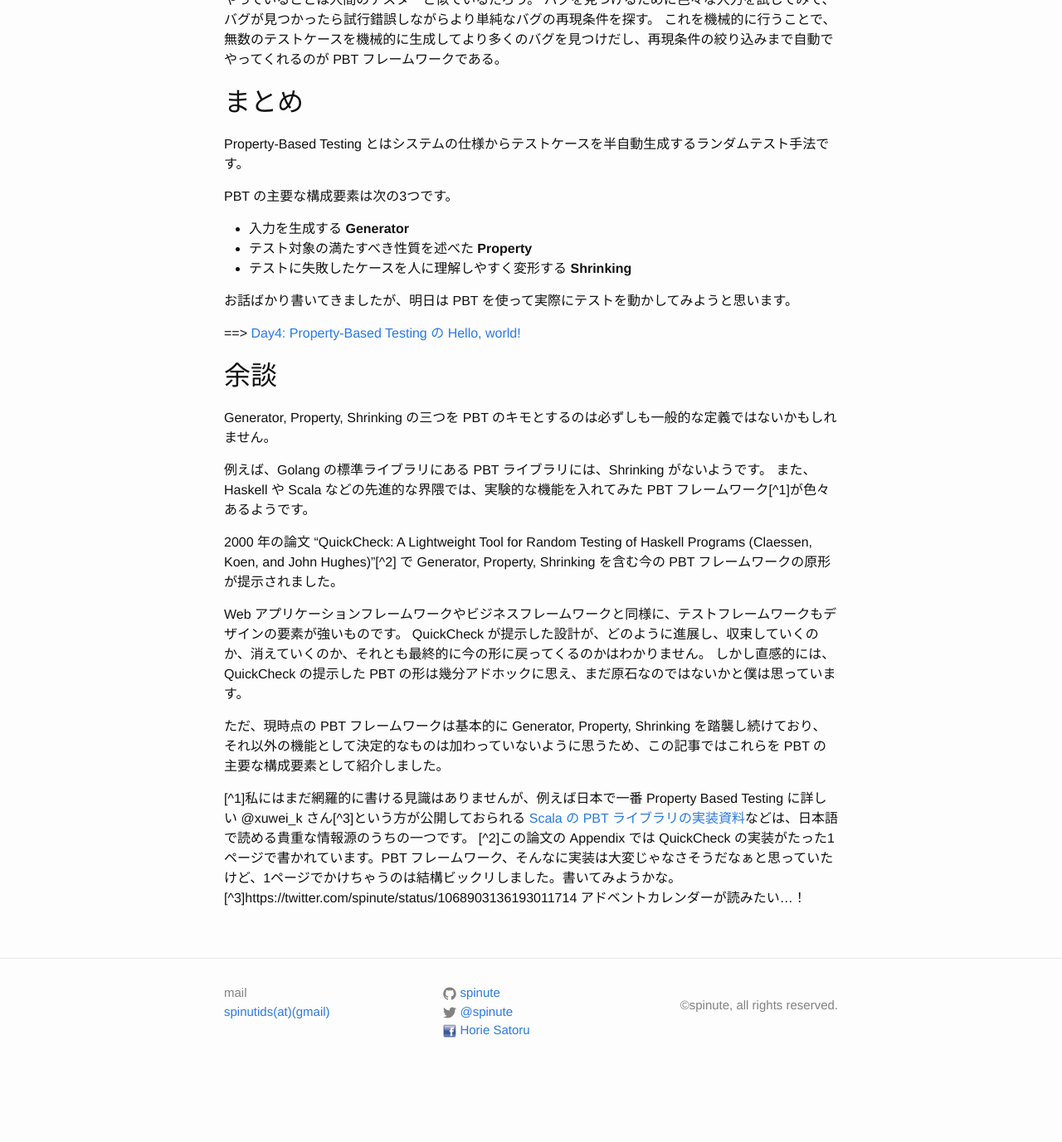
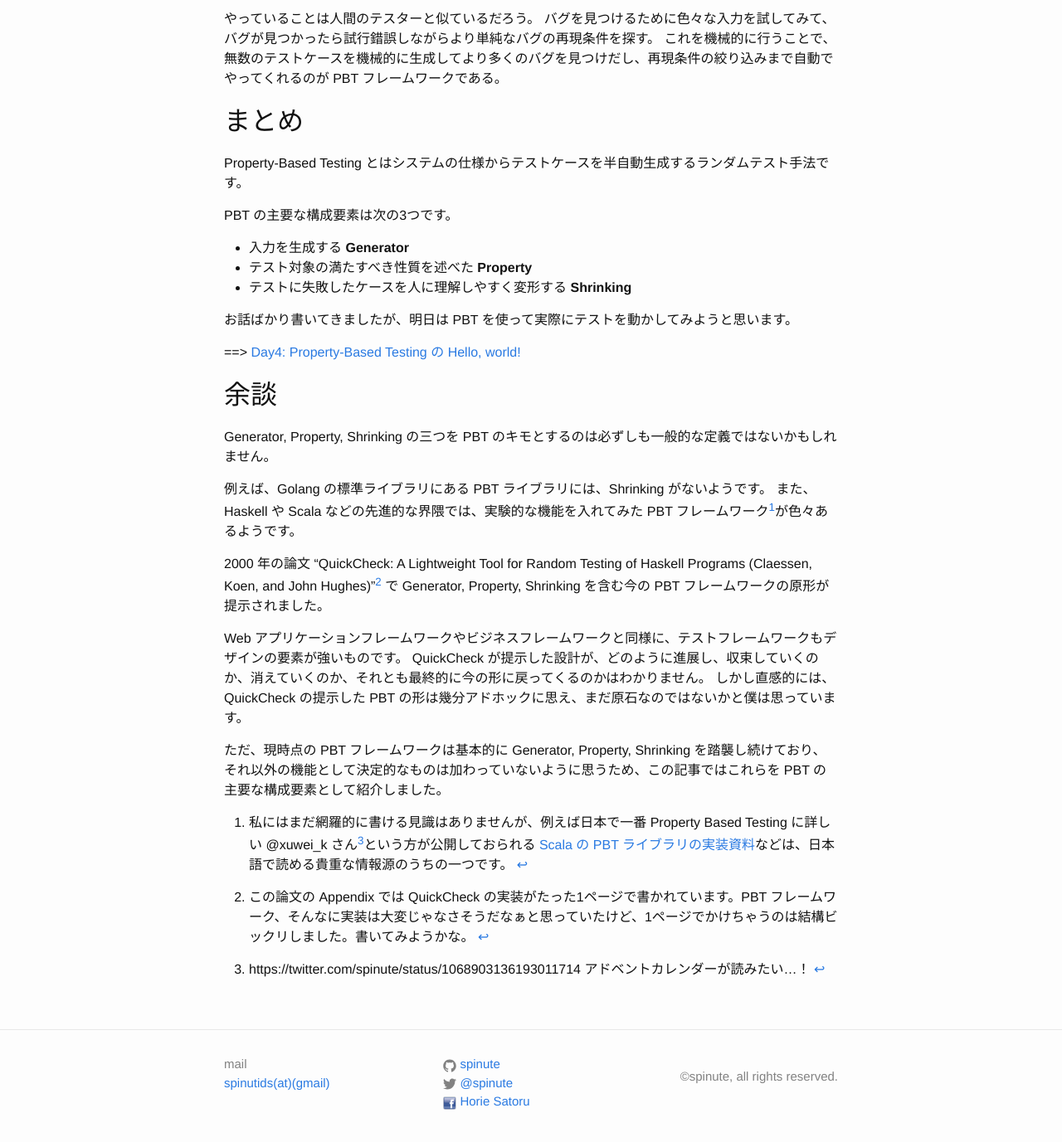
Before and after one commit to spinute/spinute.github.io, a Jekyll site: the page built from _posts/2018-12-03-PBT-day3.md, in a window 1280 px wide and 1400 px high, scrolled down 2510 px. Shown: the top 1377 px of the window at 83% size. Built offline with Jekyll 4.4.1, drawn with Linux system fonts in a browser that asks for light colours; before the commit the page ends 3824 px from its top, so only the background shows below that.

Commit message:
smallfix

````diff
--- a/_posts/2018-12-03-PBT-day3.md
+++ b/_posts/2018-12-03-PBT-day3.md
@@ -56,7 +56,8 @@ Generator が生成した入力をシステムが処理した結果、出力が
 
 ```erlang
 % For all number_list L, sort(L) should be ordered and has the same elements as L.
-?FORALL(number_list(), L, is_ordered(sort(L)) and has_same_elements(sort(L), L)).
+?FORALL(number_list(), L,
+        is_ordered(sort(L)) and has_same_elements(sort(L), L)).
 ```
 
 このコードは、sort の出力が満たすべき性質（整列されており、入力と同じ要素からなる）を書いたものです。
@@ -113,6 +114,6 @@ QuickCheck が提示した設計が、どのように進展し、収束してい
 
 ただ、現時点の PBT フレームワークは基本的に Generator, Property, Shrinking を踏襲し続けており、それ以外の機能として決定的なものは加わっていないように思うため、この記事ではこれらを PBT の主要な構成要素として紹介しました。
 
-[^1]私にはまだ網羅的に書ける見識はありませんが、例えば日本で一番 Property Based Testing に詳しい @xuwei_k さん[^3]という方が公開しておられる [Scala の PBT ライブラリの実装資料](xuwei-k.github.io/slides/scalaprops/)などは、日本語で読める貴重な情報源のうちの一つです。
-[^2]この論文の Appendix では QuickCheck の実装がたった1ページで書かれています。PBT フレームワーク、そんなに実装は大変じゃなさそうだなぁと思っていたけど、1ページでかけちゃうのは結構ビックリしました。書いてみようかな。
-[^3]https://twitter.com/spinute/status/1068903136193011714 アドベントカレンダーが読みたい...！
+[^1]: 私にはまだ網羅的に書ける見識はありませんが、例えば日本で一番 Property Based Testing に詳しい @xuwei_k さん[^3]という方が公開しておられる [Scala の PBT ライブラリの実装資料](xuwei-k.github.io/slides/scalaprops/)などは、日本語で読める貴重な情報源のうちの一つです。
+[^2]: この論文の Appendix では QuickCheck の実装がたった1ページで書かれています。PBT フレームワーク、そんなに実装は大変じゃなさそうだなぁと思っていたけど、1ページでかけちゃうのは結構ビックリしました。書いてみようかな。
+[^3]: https://twitter.com/spinute/status/1068903136193011714 アドベントカレンダーが読みたい...！
````
